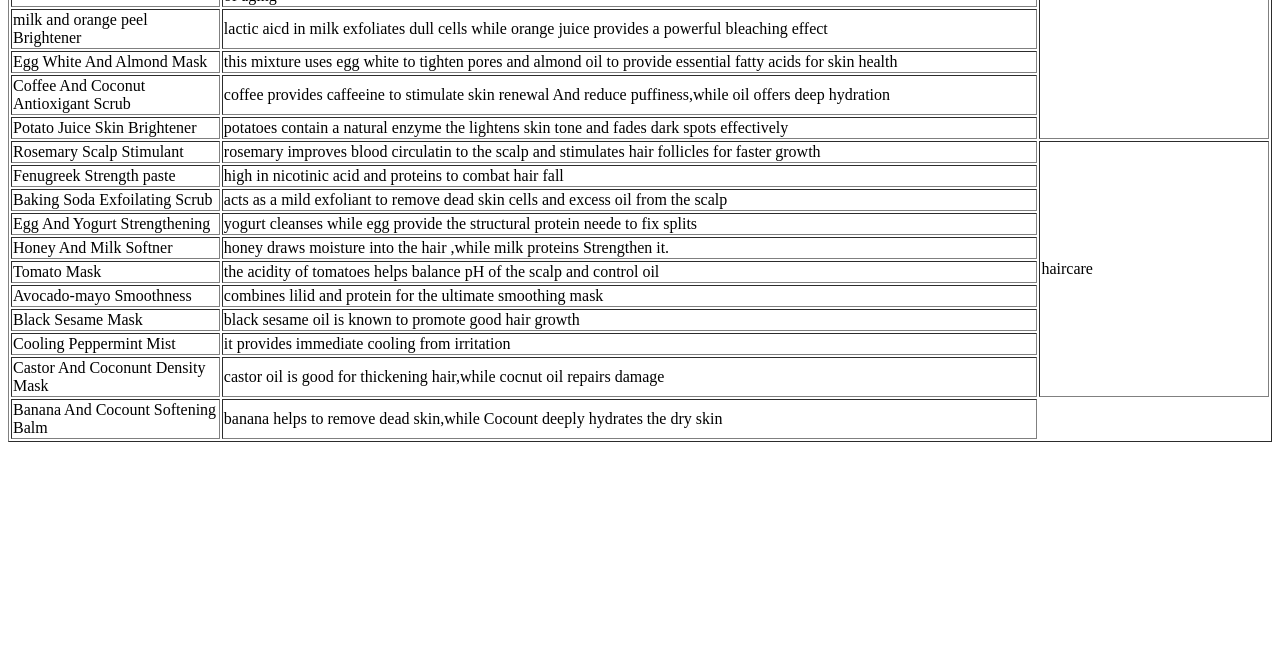
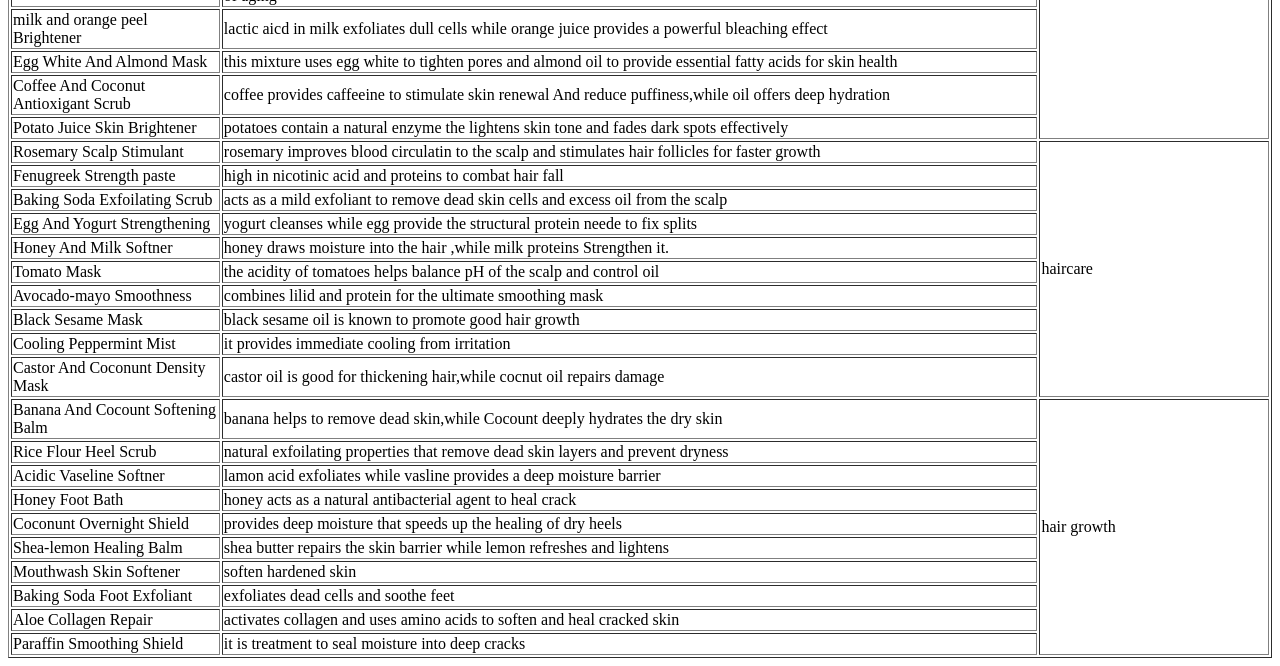
Before and after one commit to yasminah-34/NATUREGLOW, a plain HTML site: page ingredients.html in a window 1280 px wide. Shown: the part 326-992 px from the top of the page. Before the commit the page ends 800 px from the top, so only its background shows below. Drawn offline with Linux system fonts and the light colour scheme.

Commit message:
Update ingredients.html

```diff
--- a/ingredients.html
+++ b/ingredients.html
@@ -91,6 +91,34 @@
     </tr>
     <tr>
         <td>Banana And Cocount Softening Balm</td><td>banana helps to remove dead skin,while Cocount deeply hydrates the dry skin</td>
+        <td rowspan="10">hair growth</td>
+    </tr>
+    <tr>
+        <td>Rice Flour Heel Scrub</td><td>natural exfoilating properties that remove dead skin layers and prevent dryness</td>
+    </tr>
+    <tr>
+        <td>Acidic Vaseline Softner</td><td>lamon acid exfoliates while vasline provides a deep moisture barrier</td>
+    </tr>
+    <tr>
+        <td>Honey Foot Bath</td><td>honey acts as a natural antibacterial agent to heal crack</td>
+    </tr>
+    <tr>
+        <td>Coconunt Overnight Shield</td><td>provides deep moisture that speeds up the healing of dry heels</td>
+    </tr>
+    <tr>
+        <td>Shea-lemon Healing Balm</td><td>shea butter repairs the skin barrier while lemon refreshes and lightens</td>
+    </tr>
+    <tr>
+        <td>Mouthwash Skin Softener</td><td>soften hardened skin</td>
+    </tr>
+    <tr>
+        <td>Baking Soda Foot Exfoliant</td><td>exfoliates dead cells and soothe feet</td>
+    </tr>
+    <tr>
+        <td>Aloe Collagen Repair</td><td>activates collagen and uses amino acids to soften and heal cracked skin</td>
+    </tr>
+    <tr>
+        <td>Paraffin Smoothing Shield</td><td>it is treatment to seal moisture into deep cracks</td>
     </tr>
     </tbody>
     </table>
```
